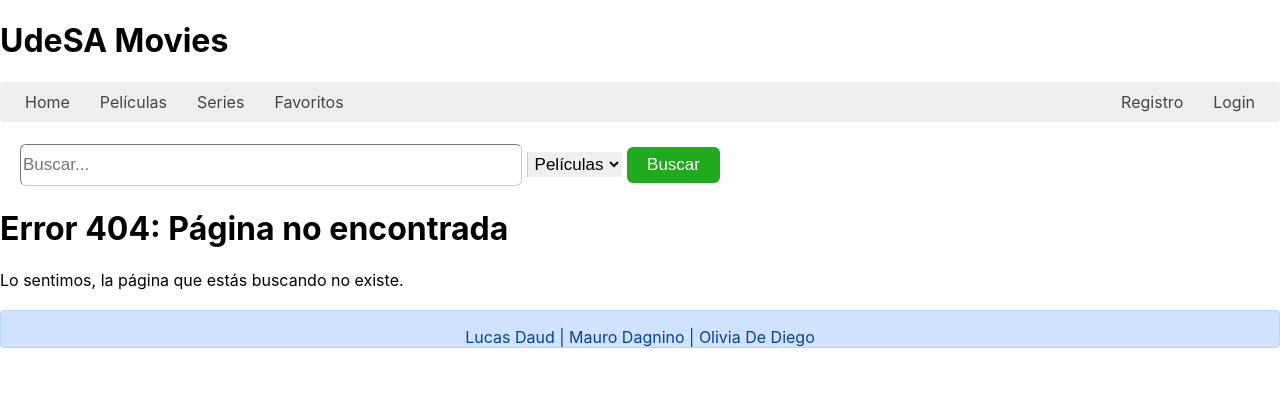
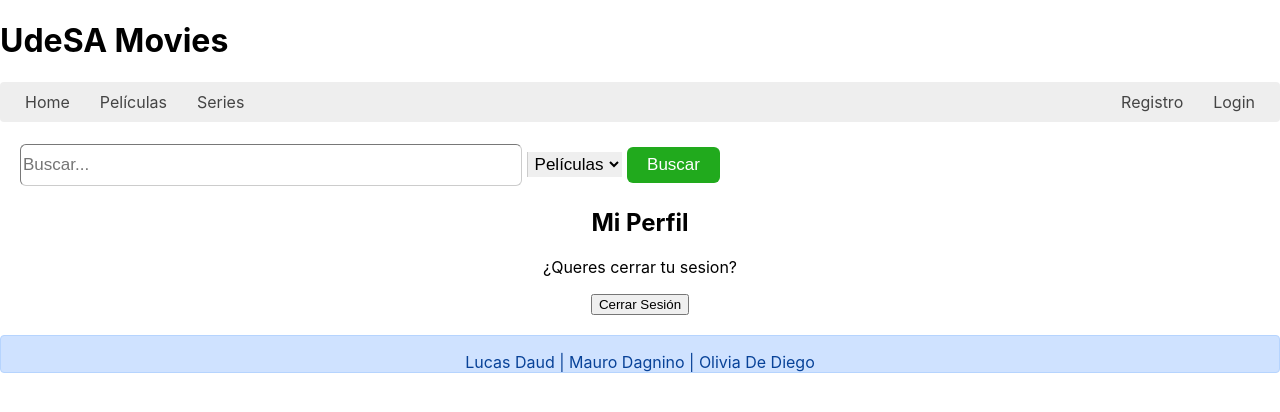
Before and after one commit to MauroDagnino/TDM-Dagnino-Daud-DeDiego, a React (Create React App) app in the folder pi-react/: page /Logout in a window 1280 px wide. Shown: the top 412 px of the page. Built offline with nearby package versions, Linux system fonts and the light colour scheme.

Commit message:
hice la cookie de sesion, y cree logout.js para cerrar sesion

```diff
--- a/pi-react/src/App.js
+++ b/pi-react/src/App.js
@@ -1,4 +1,3 @@
-
 import './App.css';
 import Home from './components/Home/Home';
 import Footer from './components/Footer/Footer';
@@ -15,6 +14,7 @@ import ResultadosBusqueda from './Screens/ResultadosBusqueda/ResultadosBusqueda'
 import Favoritos from './components/Favoritos/Favoritos';
 import DetallePeli from './Screens/DetallePeli/DetallePeli';
 import DetalleSerie from './Screens/DetalleSerie/DetalleSerie';
+import Logout from './Screens/Logout/Logout';
 
 function App() {
   return (
@@ -33,6 +33,7 @@ function App() {
           <Route path = "/Login" component = {Login}/>
           <Route path = "/DetallePeli/:id" component = {DetallePeli}/>
           <Route path = "/DetalleSerie/:id" component = {DetalleSerie}/>
+          <Route path = "/Logout" component={Logout}/>
 
           <Route path="/ResultadoBusqueda/:type/:busqueda" component = {ResultadosBusqueda} />
           <Route component={Error} />
--- /dev/null
+++ b/pi-react/src/Screens/Logout/Logout.js
@@ -0,0 +1,28 @@
+import React, { Component } from "react";
+import { withRouter } from "react-router-dom/cjs/react-router-dom.min";
+import Cookies from 'universal-cookie';
+
+const cookies = new Cookies();
+
+class Logout extends Component {
+    constructor(props) {
+        super(props);
+    }
+
+    logout() {
+        cookies.remove('sesion', { path: "/" });
+        this.props.history.push("/Login");
+    }
+
+    render() {
+        return (
+            <div className="container mt-5 text-center">
+                <h2 className="alert alert-info">Mi Perfil</h2>
+                <p>¿Queres cerrar tu sesion?</p>
+                <button onClick={() => this.logout()}> Cerrar Sesión </button>
+            </div>
+        );
+    }
+}
+
+export default withRouter(Logout);
--- a/pi-react/src/components/FormLogin/FormLogin.js
+++ b/pi-react/src/components/FormLogin/FormLogin.js
@@ -1,6 +1,9 @@
 import React, { Component } from "react";
+import { Link, withRouter } from 'react-router-dom';
 import "../FormCuenta/FormCuenta.css"
+import Cookies from "universal-cookie";
 
+const cookies = new Cookies();
 
 class FormLogin extends Component {
     constructor(props) {
@@ -25,16 +28,10 @@ class FormLogin extends Component {
         let passwordGuardada = localStorage.getItem("passwordUsuario");
 
         if (this.state.email === emailGuardado && this.state.password === passwordGuardada) {
-            document.cookie = "sesion=" + this.state.email + "; path=/";
+
+            cookies.set("sesion", this.state.email, { path: "/" });
             console.log("sesión creada");
-
-            this.setState({
-                email: '',
-                password: '',
-                enviado: false,
-                credencialesIncorrectas: false,
-            });
-
+            this.props.history.push("/");
         } else {
             this.setState({ credencialesIncorrectas: true });
             console.log("credenciales incorrectas");
@@ -93,4 +90,4 @@ class FormLogin extends Component {
     }
 }
 
-export default FormLogin
+export default withRouter(FormLogin);
--- a/pi-react/src/components/header/header.js
+++ b/pi-react/src/components/header/header.js
@@ -1,33 +1,48 @@
 import React from "react";
 import './Header.css'
-import { Link } from "react-router-dom/cjs/react-router-dom.min"
+import { Link, withRouter } from "react-router-dom";
+import Cookies from "universal-cookie";
+
+const cookies = new Cookies();
+
 function Header() {
+    const sesion = cookies.get("sesion")
     return(
         <><h1>UdeSA Movies</h1>
         <nav>
             <ul className="nav nav-tabs my-4">
                 <li className="nav-item">
-                    <Link to={"/"} class="nav-link">Home</Link>
+                    <Link to={"/"} className="nav-link">Home</Link>
                 </li>
                 <li className="nav-item">
-                    <Link to={"/Peliculas"} class="nav-link">Películas</Link>
+                    <Link to={"/Peliculas"} className="nav-link">Películas</Link>
                 </li>
                 <li className="nav-item">
-                    <Link to={"/Series"} class="nav-link">Series</Link>
+                    <Link to={"/Series"} className="nav-link">Series</Link>
                 </li>
-                <li className="nav-item">
-                    <Link to={"/Favoritos"} class="nav-link">Favoritos</Link>
-                </li>
-                <li className="nav-item ml-auto">
-                    <Link to={"/Cuenta"} class="nav-link">Registro</Link>
-                </li>
-                <li className="nav-item">
-                    <Link to={"/Login"} class="nav-link">Login</Link>
-                </li>
+                {sesion == null ? (
+                    <>
+                        <li className="nav-item ml-auto">
+                            <Link to={"/Cuenta"} className="nav-link">Registro</Link>
+                        </li>
+                        <li className="nav-item">
+                            <Link to={"/Login"} className="nav-link">Login</Link>
+                        </li>
+                    </>
+                ) : (
+                    <>
+                        <li className="nav-item">
+                            <Link to={"/Favoritos"} className="nav-link">Favoritos</Link>
+                        </li>
+                        <li className="nav-item ml-auto">
+                            <Link to={"/Logout"} className="nav-link">Cerrar sesión</Link>
+                        </li>
+                    </>
+                )}
             </ul>
         </nav>
         </>
     );
 }
 
-export default Header;
+export default withRouter(Header);
```
